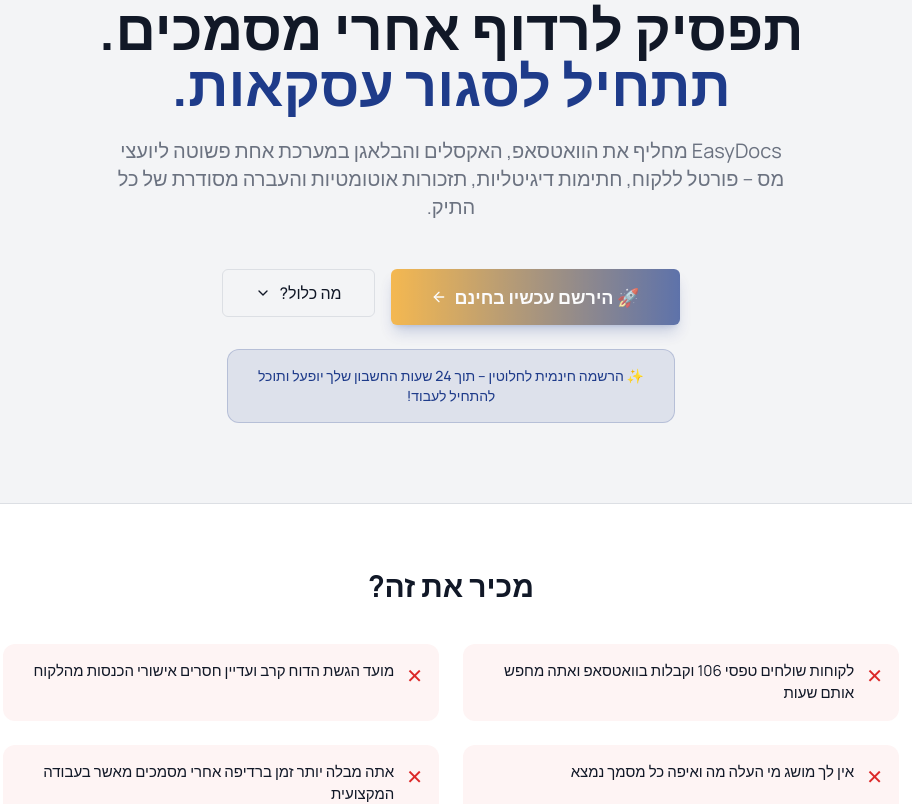
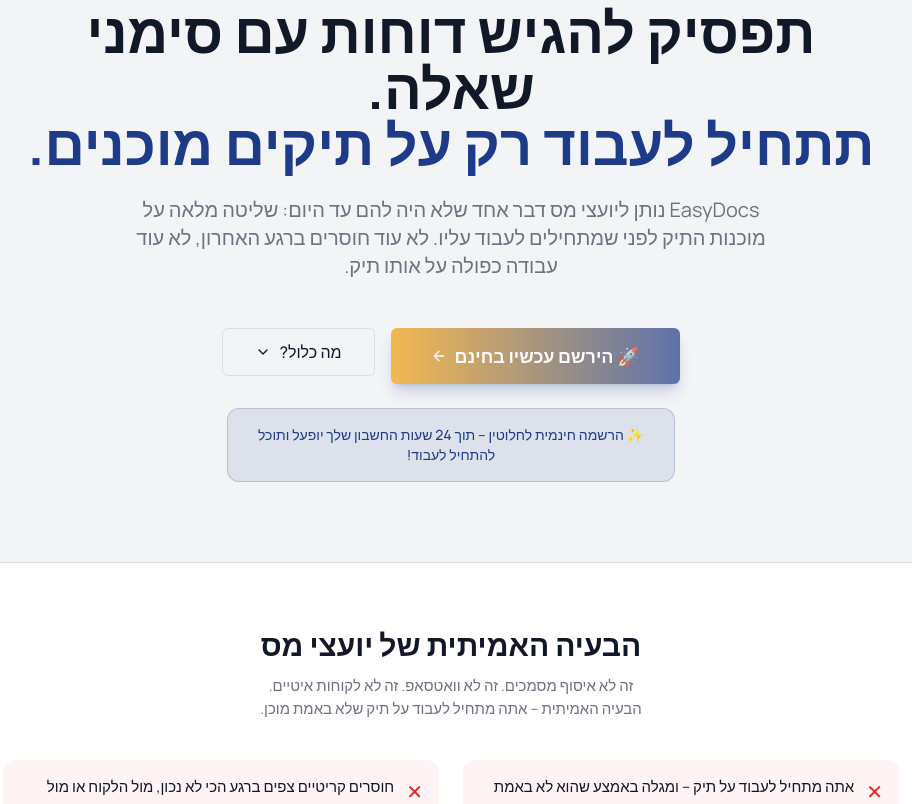
Before and after one commit to libbygel/easyDocs, a React (Vite) app: page /landing in a window 1280 px wide. Shown: the part 180-984 px from the top of the page, without its empty margins (189-1101 px from the left). Built offline with nearby package versions, Linux system fonts and the light colour scheme; the HTML template or start-up script is replaced by a standard one.

Commit message:
Changes
Co-authored-by: dvorag-cloud <154791941+dvorag-cloud@users.noreply.github.com>

```diff
--- a/src/pages/LandingPage.tsx
+++ b/src/pages/LandingPage.tsx
@@ -82,15 +82,16 @@ export default function LandingPage() {
         <div className="max-w-4xl mx-auto text-center space-y-6">
           <div className="inline-flex items-center gap-2 bg-primary/10 text-primary rounded-full px-4 py-1.5 text-sm font-medium">
             <Zap className="h-4 w-4" />
+            ליועצי מס בישראל
           </div>
           <h1 className="text-4xl sm:text-5xl lg:text-6xl font-bold text-foreground leading-tight" style={{ fontSize: 'clamp(2rem, 5vw, 3.5rem)' }}>
-            תפסיק לרדוף אחרי מסמכים.
+            תפסיק להגיש דוחות עם סימני שאלה.
             <br />
-            <span className="text-primary">תתחיל לסגור עסקאות.</span>
+            <span className="text-primary">תתחיל לעבוד רק על תיקים מוכנים.</span>
           </h1>
           <p className="text-lg sm:text-xl text-muted-foreground max-w-2xl mx-auto leading-relaxed">
-            EasyDocs מחליף את הוואטסאפ, האקסלים והבלאגן במערכת אחת פשוטה ליועצי מס –
-            פורטל ללקוח, חתימות דיגיטליות, תזכורות אוטומטיות והעברה מסודרת של כל התיק.
+            EasyDocs נותן ליועצי מס דבר אחד שלא היה להם עד היום:
+            שליטה מלאה על מוכנות התיק לפני שמתחילים לעבוד עליו. לא עוד חוסרים ברגע האחרון, לא עוד עבודה כפולה על אותו תיק.
           </p>
           <div className="flex flex-col sm:flex-row gap-4 justify-center pt-6">
             <Button size="lg" onClick={() => navigate("/signup")} className="bg-gradient-to-l from-primary to-accent text-white hover:opacity-90 text-lg px-10 h-14 gap-2 shadow-lg shadow-primary/30 animate-pulse hover:animate-none font-bold">
@@ -113,13 +114,17 @@ export default function LandingPage() {
       {/* ─── PAIN SECTION ─── */}
       <section className="py-16 px-4 bg-card border-y border-border">
         <div className="max-w-4xl mx-auto">
-          <h2 className="text-2xl sm:text-3xl font-bold text-center mb-10">מכיר את זה?</h2>
+          <h2 className="text-2xl sm:text-3xl font-bold text-center mb-3">הבעיה האמיתית של יועצי מס</h2>
+          <p className="text-center text-muted-foreground mb-10 max-w-2xl mx-auto">
+            זה לא איסוף מסמכים. זה לא וואטסאפ. זה לא לקוחות איטיים.<br />
+            הבעיה האמיתית – אתה מתחיל לעבוד על תיק שלא באמת מוכן.
+          </p>
           <div className="grid sm:grid-cols-2 gap-6">
             {[
-              "לקוחות שולחים טפסי 106 וקבלות בוואטסאפ ואתה מחפש אותם שעות",
-              "מועד הגשת הדוח קרב ועדיין חסרים אישורי הכנסות מהלקוח",
-              "אין לך מושג מי העלה מה ואיפה כל מסמך נמצא",
-              "אתה מבלה יותר זמן ברדיפה אחרי מסמכים מאשר בעבודה המקצועית",
+              "אתה מתחיל לעבוד על תיק – ומגלה באמצע שהוא לא באמת מוכן",
+              "חוסרים קריטיים צפים ברגע הכי לא נכון, מול הלקוח או מול הרשות",
+              "טעויות מתגלות אחרי שכבר השקעת שעות עבודה בתיק",
+              "דוחות מתעכבים בגלל מסמך אחד חסר שאף אחד לא שם לב אליו",
             ].map((pain, i) => (
               <div key={i} className="flex items-start gap-3 bg-destructive/5 rounded-xl p-4">
                 <span className="text-destructive text-xl mt-0.5">✕</span>
```
